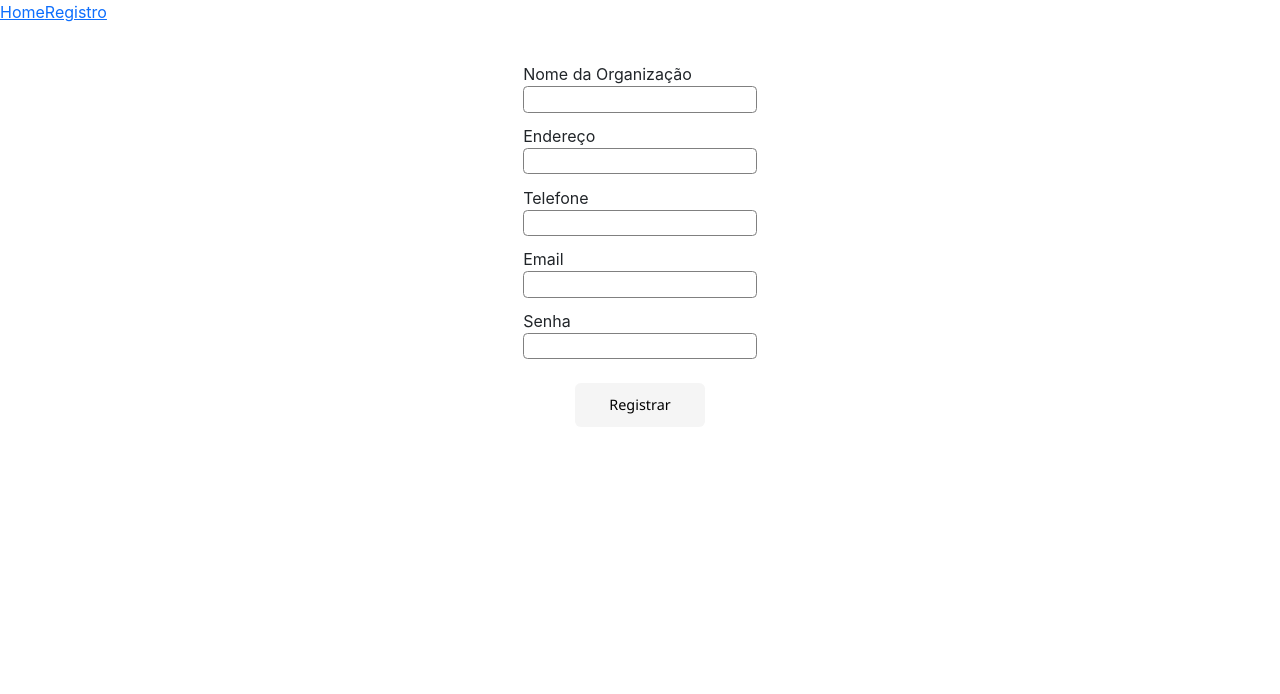
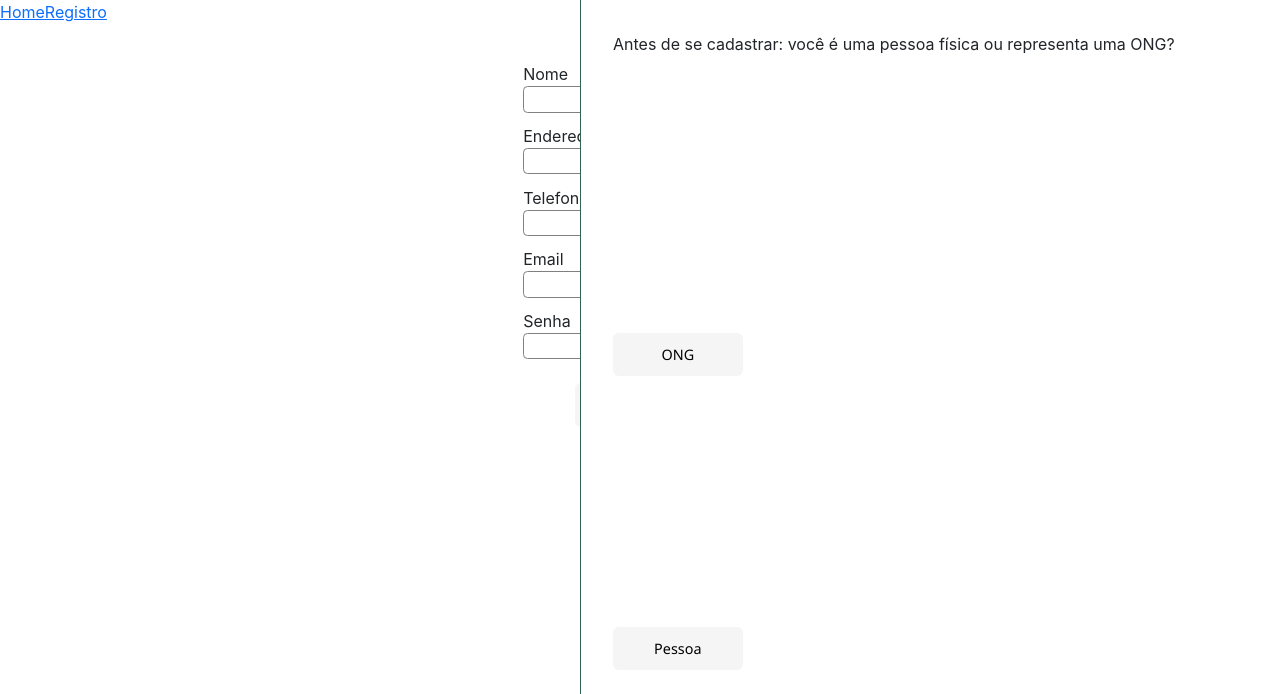
Before and after one commit to mahzze/ybyra-tcc, a React (Create React App) app: page /Registro in a window 1280 px wide. Shown: the top 694 px of the page. Built offline with nearby package versions, Linux system fonts and the light colour scheme; a web font is replaced by a local one.

Commit message:
separação de formulário de ong e user

```diff
--- a/src/App.tsx
+++ b/src/App.tsx
@@ -1,7 +1,7 @@
 import React from 'react';
 import { BrowserRouter as Router, Route, Routes, Link } from 'react-router-dom';
 
-import Registro from './components/Registro/ong';
+import Formulario from './components/Registro/Formulario';
 import Home from './components/Home/Home';
 
 export default function App() {
@@ -13,7 +13,7 @@ export default function App() {
 			</nav>
 			<Routes>
 				<Route path='/' element={<Home />} />
-				<Route path='/Registro' element={<Registro />} />
+				<Route path='/Registro' element={<Formulario />} />
 			</Routes>
 		</Router>
 	);
--- a/src/components/Home/Home.tsx
+++ b/src/components/Home/Home.tsx
@@ -1,7 +1,8 @@
 import React, { useState } from 'react';
+import { AnimatePresence } from 'framer-motion';
+
 import './App.css';
-
-import Modal from '../Modal';
+import Modal from '../Modal/SideMenu';
 
 export default function App() {
 	const [isModalOpen, setIsModalOpen] = useState(false);
@@ -20,10 +21,15 @@ export default function App() {
 			  	</button>
 			</section>
 		 </nav>
-		 <Modal
-			open={isModalOpen}
-			onClose={() => setIsModalOpen(false)}
-		 />
+		 <AnimatePresence
+		 	initial={false}
+			exitBeforeEnter={true}
+		>
+			<Modal
+				open={isModalOpen}
+				onClose={() => setIsModalOpen(false)}
+			/>
+			</AnimatePresence>
 	  </div>
 	);
  }
--- /dev/null
+++ b/src/components/Modal/FormModal/index.tsx
@@ -0,0 +1,70 @@
+import {motion} from 'framer-motion'
+
+import './styles.css'
+
+
+const animation = {
+    hidden: {
+        x: '-100vh',
+        opacity: 0
+    },
+    visible: {
+      x: '0',
+      y: '0',
+      opacity: 1,
+      transition:{
+         duration: 0.2,
+         type: 'spring',
+         damping: 50,
+         stiffness: 800
+      }
+   },
+    exit: {
+        x: '100vh',
+        opacity: 0
+   }
+}
+
+type FormUser = {
+   isOpen: boolean;
+   close: () => void;
+   user: string;
+   setUser: (arg:string) => void;
+}
+
+const FormModal = ({isOpen, close , user, setUser}: FormUser) => {
+
+   return isOpen === false ? null
+   :(
+      <div className="overlayDiv">
+         <motion.div
+            className="Modal wrapper"
+            variants={animation}
+            initial="hidden"
+            animate="visible"
+            exit="exit"
+         >
+         <p>
+            Antes de se cadastrar: você é uma pessoa física ou representa uma ONG?
+         </p>
+            <button onClick={() => {
+               setUser("ONG");
+               close();
+               }}
+            >
+                  ONG
+            </button>
+
+            <button onClick={() => {
+               setUser("Pessoa");
+               close();
+               }}
+            >
+               Pessoa
+            </button>
+         </motion.div>
+      </div>
+   );
+}
+
+export default FormModal;
--- /dev/null
+++ b/src/components/Modal/FormModal/styles.css
@@ -0,0 +1,22 @@
+.FormModal {
+    position: fixed;
+    right: 0;
+    bottom:0;
+    top: 0;
+    left: 0;
+    height: 50vh;
+    width: clamp(40vw, 700px, 80%);
+    z-index: 100;
+    background: #fff;
+    border: 1px rgba(0,60,40, 0.8) solid;
+    border-radius:6px;
+    padding: 2rem
+ }
+
+ .overlayDiv {
+    left: 0;
+    top: 0;
+    height: 100%;
+    width: 100%;
+    background: rgba(0,0,0, 0.7)
+ }
--- a/src/components/Modal/index.tsx
+++ b/src/components/Modal/SideMenu/index.tsx
@@ -6,20 +6,26 @@ import './styles.css'
 
 const animation = {
    hidden: {
-      y: '-100vh',
+      x: '100vh',
       opacity: 0
    },
    visible: {
+      x: '0',
       y: '0',
-      opacity: 1
+      opacity: 1,
+      transition:{
+         duration: 0.2,
+         type: 'spring',
+         damping: 50,
+         stiffness: 800
+      }
    },
    exit: {
-      y: '100vh',
+      x: '-100vh',
       opacity: 0
    }
 }
 
-//tentei fazer o modal ser : null|JSX.Element mas falhei, dps arrumo isso
 const Modal: any = ({open, onClose}: { open: boolean , onClose: (() => void)}) => {
 
    if(!open) return null
@@ -30,21 +36,20 @@ const Modal: any = ({open, onClose}: { open: boolean , onClose: (() => void)}) =
       <>
          <div className="overlayDiv">
             <motion.div
-               className="Modal"
+               className="Modal wrapper"
                onMouseLeave={onClose}
                variants={animation}
+               initial="hidden"
+               animate="visible"
+               exit="exit"
             >
-               <div>
-                  <motion.button
-                     whileHover={{scale: 1.1}}
-                     whileTap={{scale: 0.9}}
-                     onClick={onClose}
-                  > Fechar </motion.button>
-               </div>
-               <div>
+               <header>
                   <img src='../assets/logo.svg' alt='foto de perfil' className='userModal'/>
-               </div>
-               <div></div>
+               </header>
+               <section>
+                  COLOCAR AS ROUTES AQUI
+               </section>
+               <footer className="about-us">about-us</footer>
             </motion.div>
          </div>
       </>,
--- a/src/components/Modal/styles.css
+++ b/src/components/Modal/SideMenu/styles.css
@@ -11,10 +11,15 @@
    padding: 2rem
 }
 
-.overlayDiv{
+.overlayDiv {
    left: 0;
    right: 0;
    bottom:0;
    top: 0;
    background: rgba(0,0,0, 0.7)
 }
+
+.wrapper {
+   display: grid;
+   grid-template-rows: 2fr 2fr 1fr;
+}
--- /dev/null
+++ b/src/components/Registro/Formulario/index.tsx
@@ -0,0 +1,26 @@
+import { useState, useEffect } from 'react';
+
+import FormModal from '../../Modal/FormModal';
+import ONGRegistro from './ong.js';
+import PessoaRegistro from './pessoaNormal';
+
+const Formulario = () => {
+  const [user, setUser] = useState("");
+  const [isModalOpen, setIsModalOpen] = useState(true)
+
+
+
+  return (
+    <>
+      <FormModal
+        isOpen={isModalOpen}
+        close={() => setIsModalOpen(false)}
+        user={user}
+        setUser={setUser}
+      />
+      {user ==="ONG"? <ONGRegistro/> : <PessoaRegistro/>}
+    </>
+  )
+
+}
+export default Formulario;
--- a/src/components/Registro/ong.js
+++ b/src/components/Registro/Formulario/ong.js
@@ -1,11 +1,11 @@
 import React, { useState } from "react";
 import Axios from "axios";
-import './style.css';
+import './styles.css';
 
-export default function Registro() {
+export default function ONGRegistro() {
   const [nomeOng, setNomeOng] = useState("");
   const [enderecoOng, setEnderecoOng] = useState("");
-  const [telefoneOng, setTelefoneOng] = useState(0);
+  const [telefoneOng, setTelefoneOng] = useState("");
   const [emailOng, setEmailOng] = useState("");
   const [senhaOng, setSenhaOng] = useState("");
 
@@ -31,7 +31,7 @@ export default function Registro() {
         <input type="text" onChange={(event) => (setEnderecoOng(event.target.value))} />
 
         <label>Telefone</label>
-        <input type="number" onChange={(event) => (setTelefoneOng(event.target.value))} />
+        <input type="text" onChange={(event) => (setTelefoneOng(event.target.value))} />
 
         <label>Email</label>
         <input type="email" onChange={(event) => (setEmailOng(event.target.value))} />
--- /dev/null
+++ b/src/components/Registro/Formulario/pessoaNormal.js
@@ -0,0 +1,47 @@
+import React, { useState } from "react";
+import Axios from "axios";
+import './styles.css';
+
+export default function PessoaRegistro() {
+  const [nome, setNome] = useState("");
+  const [endereco, setEndereco] = useState("");
+  const [telefone, setTelefone] = useState("");
+  const [email, setEmail] = useState("");
+  const [senha, setSenha] = useState("");
+
+  const registroPessoa = () => {
+    Axios.post("http://localhost:3000/registroPessoa", {
+      nome: nome,
+      endereco: endereco,
+      telefone: telefone,
+      email: email,
+      senha: senha
+    }).then(() => {
+      console.log('Cadastrado com sucesso!');
+    });
+  }
+
+  return (
+    <div className="Registro">
+      <div className="inputs">
+        <label>Nome</label>
+        <input type="text" onChange={(event) => (setNome(event.target.value))} />
+
+        <label>Endereço</label>
+        <input type="text" onChange={(event) => (setEndereco(event.target.value))} />
+
+        <label>Telefone</label>
+        <input type="text" onChange={(event) => (setTelefone(event.target.value))} />
+
+        <label>Email</label>
+        <input type="email" onChange={(event) => (setEmail(event.target.value))} />
+
+        <label>Senha</label>
+        <input type="email" id='Senha' onChange={(event) => (setSenha(event.target.value))} />
+
+        <button type="submit" onClick={registroPessoa}> Registrar </button>
+      </div>
+
+    </div>
+  );
+}
```
Also changed, not shown: src/components/Registro/index.js (+20 -1 lines), src/components/Registro/Formulario/styles.css (renamed from src/components/Registro/style.css), 1 other file (tests, documents, lock files or other folders).
